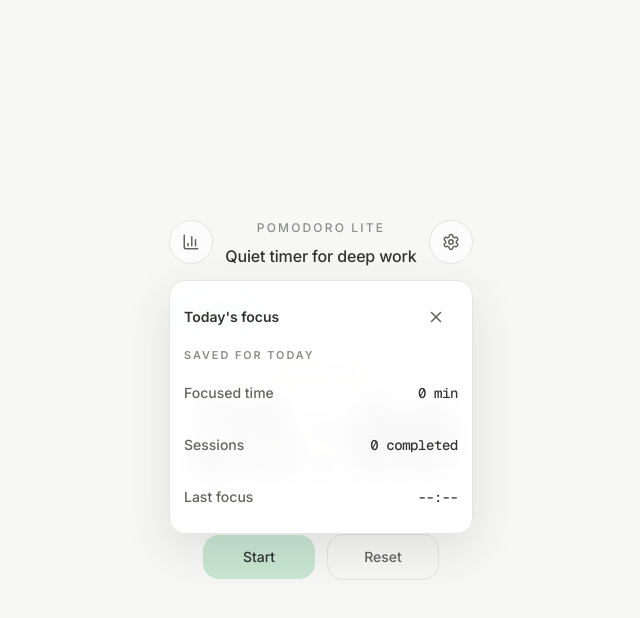
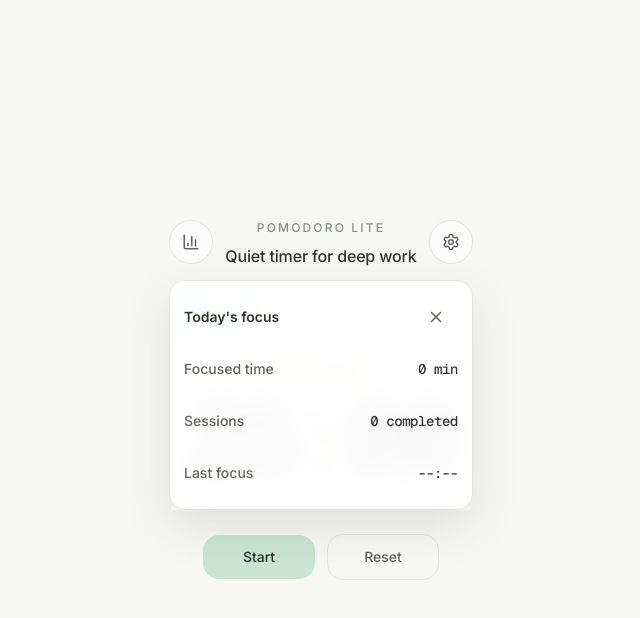
Before and after one commit to uraaaa24/pomodoro-lite, a React (Vite) app: page / in a window 1280 px wide. Both pictures are taken after a click on the button 510 px from the left and 242 px from the top of the page. Shown: the top 618 px of the page, without its empty margins (319-959 px from the left). Built offline with nearby package versions, Linux system fonts and the light colour scheme.

Commit message:
Remove redundant "Saved for today" label from focus summary panel

```diff
--- a/src/components/today-focus-summary/index.tsx
+++ b/src/components/today-focus-summary/index.tsx
@@ -19,9 +19,6 @@ const TodayFocusSummary = ({ onClose, summary }: TodayFocusSummaryProps) => {
       panelId="today-focus-panel"
       title="Today's focus"
     >
-      <p className="m-0 text-[0.68rem] font-semibold tracking-[0.18em] text-[#8a8d88] uppercase">
-        Saved for today
-      </p>
       <div className={summaryRowClassName}>
         <span className={summaryLabelClassName}>Focused time</span>
         <span className={summaryValueClassName}>{summary.focusedMinutes} min</span>
```
